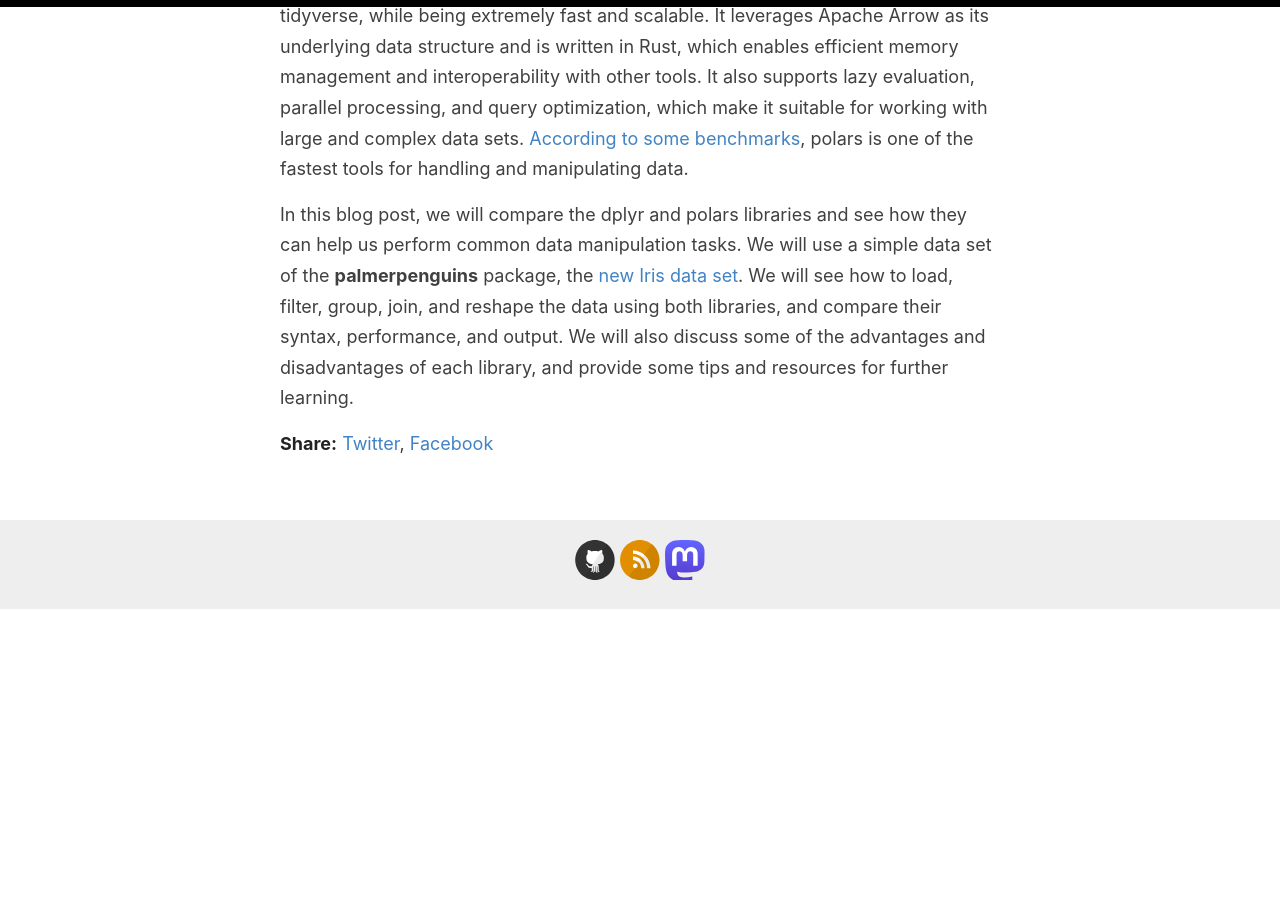
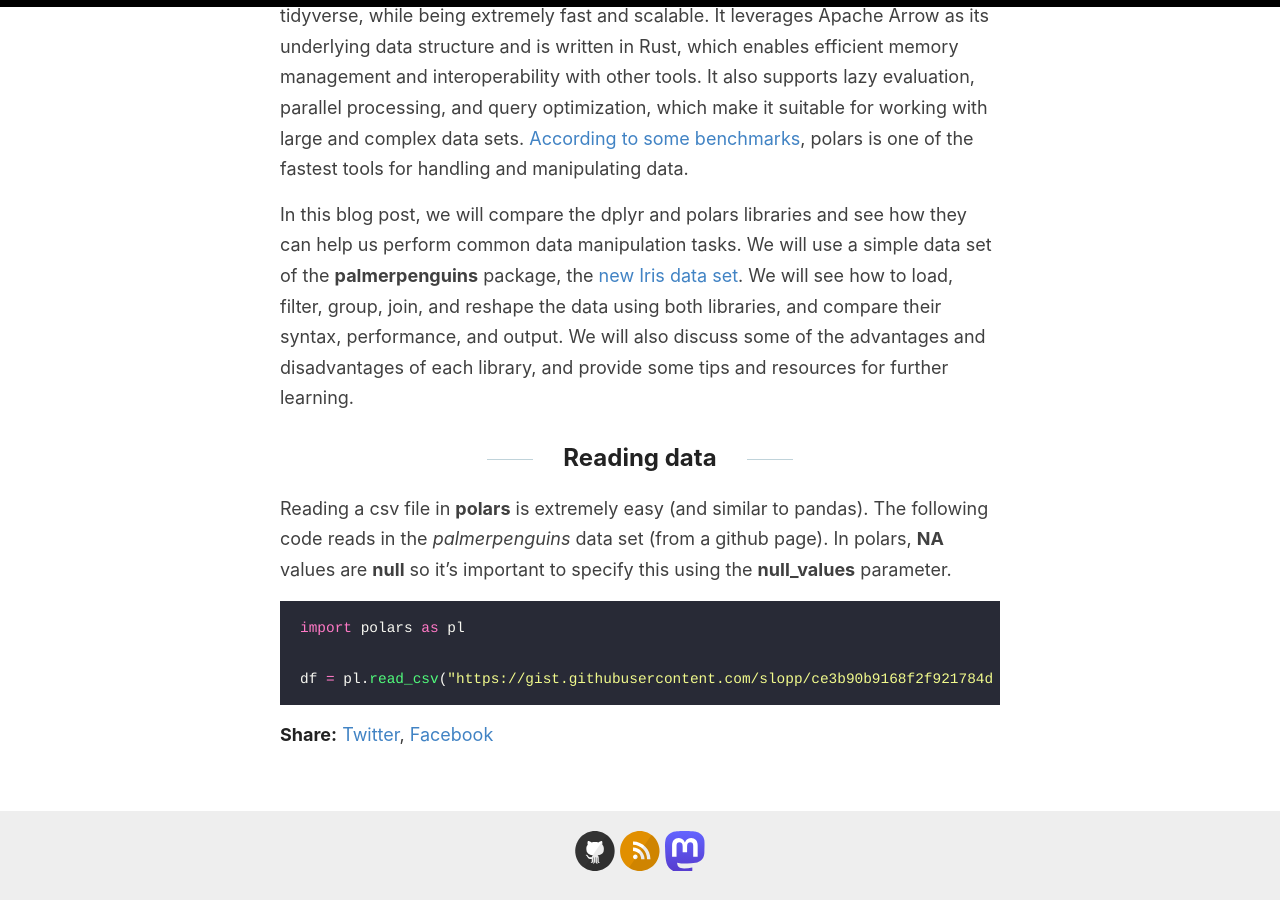
Before and after one commit to krz/krz.github.io, a Jekyll site: the page built from _posts/2024-01-08-Comparing-dplyr-with-polars.md, in a window 1280 px wide and 900 px high, scrolled down 799 px. Built offline with Jekyll 4.4.1, drawn with Linux system fonts in a browser that asks for light colours; before the commit the page ends 1408 px from its top, so only the background shows below that.

Commit message:
start data reading

````diff
--- a/_posts/2024-01-08-Comparing-dplyr-with-polars.md
+++ b/_posts/2024-01-08-Comparing-dplyr-with-polars.md
@@ -21,3 +21,14 @@ It also supports lazy evaluation, parallel processing, and query optimization, w
 In this blog post, we will compare the dplyr and polars libraries and see how they can help us perform common data manipulation tasks.
 We will use a simple data set of the **palmerpenguins** package, the [new Iris data set](https://allisonhorst.github.io/palmerpenguins/articles/intro.html). We will see how to load, filter, group, join, and reshape the data using both libraries, and compare their syntax, performance, and output.
 We will also discuss some of the advantages and disadvantages of each library, and provide some tips and resources for further learning.
+
+## Reading data
+Reading a csv file in **polars** is extremely easy (and similar to pandas).
+The following code reads in the *palmerpenguins* data set (from a github page).
+In polars, **NA** values are **null** so it's important to specify this using the **null_values** parameter.
+
+```python
+import polars as pl
+
+df = pl.read_csv("https://gist.githubusercontent.com/slopp/ce3b90b9168f2f921784de84fa445651/raw/4ecf3041f0ed4913e7c230758733948bc561f434/penguins.csv", null_values="NA")
+```
````
